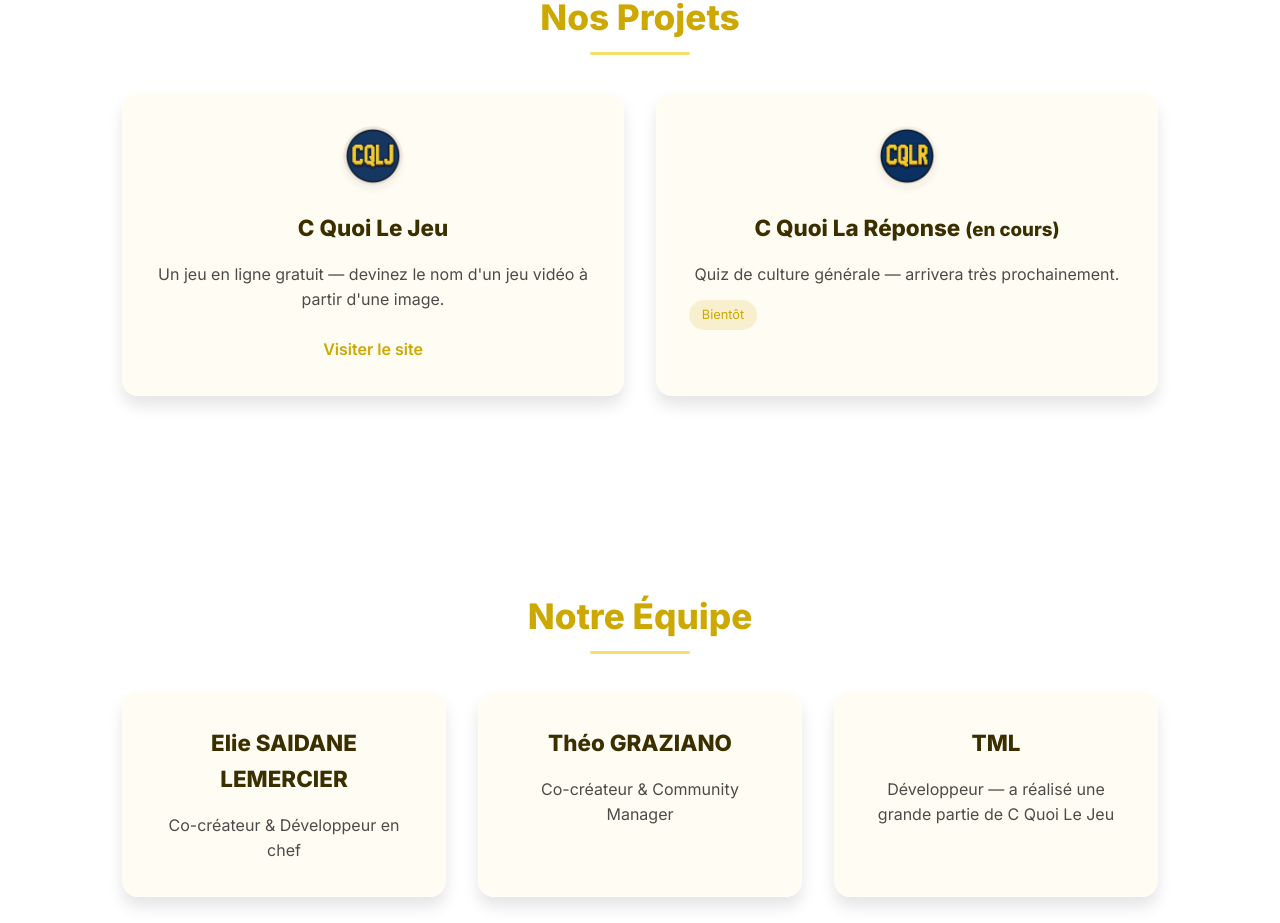
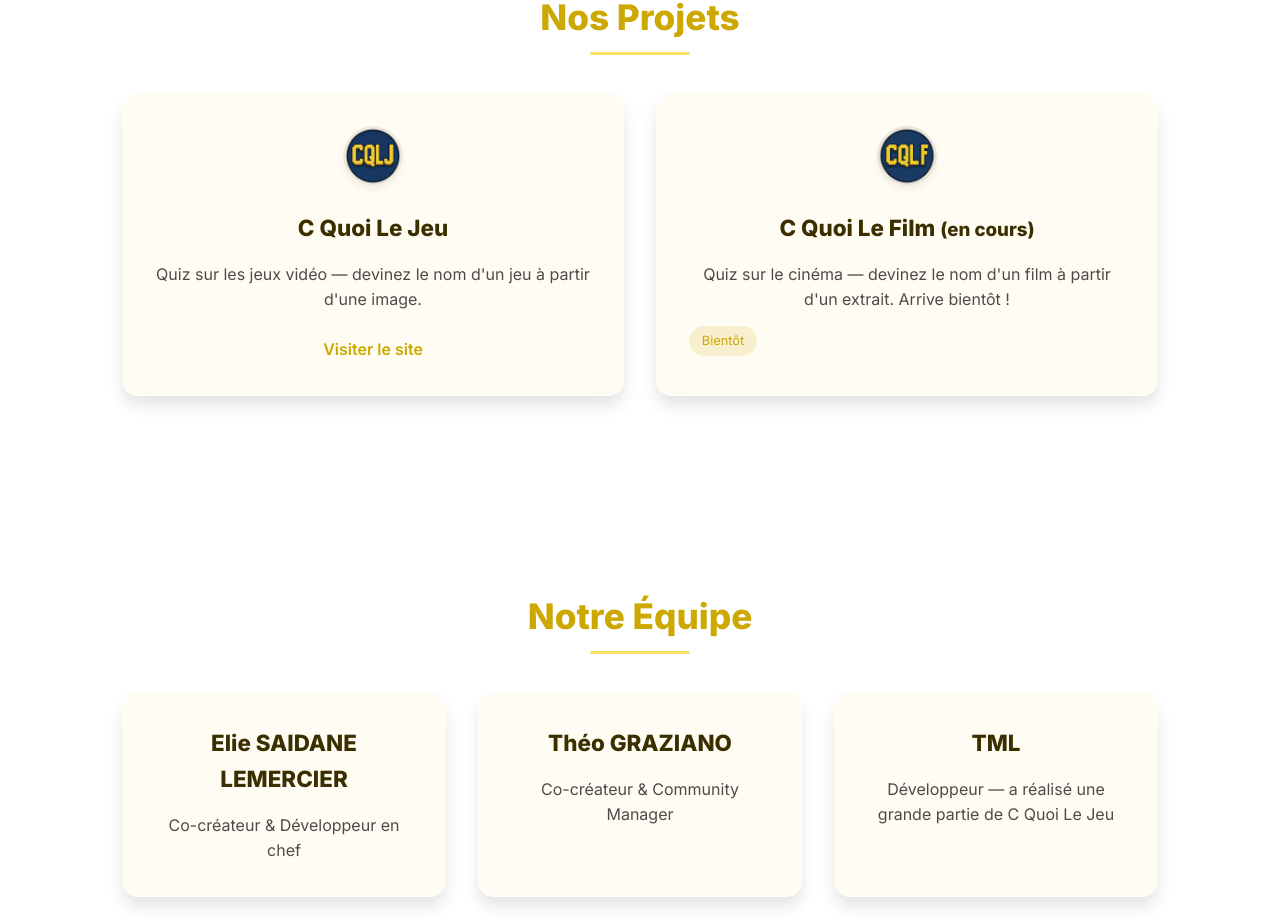
Before and after one commit to CQL-Interactive/cql-interactive.fr, a React (Vite) app: page / in a window 1280 px wide. Shown: the part 815-1738 px from the top of the page. Built offline with nearby package versions, Linux system fonts and the light colour scheme; the HTML template or start-up script is replaced by a standard one.

Commit message:
- Ajout de C Quoi Le Film dans la liste des projets - Retrait de  C Quoi La Réponse

```diff
--- a/src/components/Projects.jsx
+++ b/src/components/Projects.jsx
@@ -4,15 +4,15 @@ export default function Projects() {
   const projects = [
     {
       title: "C Quoi Le Jeu",
-      description: "Un jeu en ligne gratuit — devinez le nom d'un jeu vidéo à partir d'une image.",
+      description: "Quiz sur les jeux vidéo — devinez le nom d'un jeu à partir d'une image.",
       link: "https://cquoilejeu.fr",
       logo: "/logos/cqlj-logo.png"
     },
     {
-      title: "C Quoi La Réponse",
-      description: "Quiz de culture générale — arrivera très prochainement.",
+      title: "C Quoi Le Film",
+      description: "Quiz sur le cinéma — devinez le nom d'un film à partir d'un extrait. Arrive bientôt !",
       soon: true,
-      logo: "/logos/cqlr-logo.png"
+      logo: "/logos/cqlf-logo.png"
     }
   ];
 
```
Also changed, not shown: package.json (+6 -6 lines), public/logos/cqlf-logo.png (added), public/logos/cqlr-logo.png (deleted).
